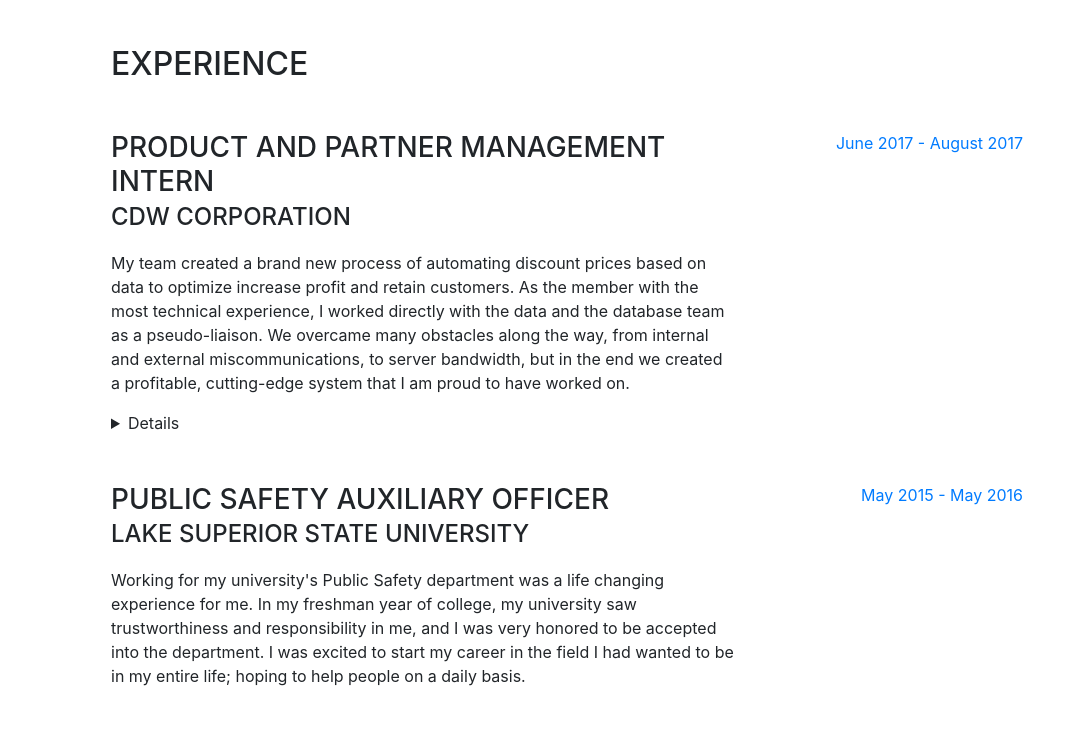
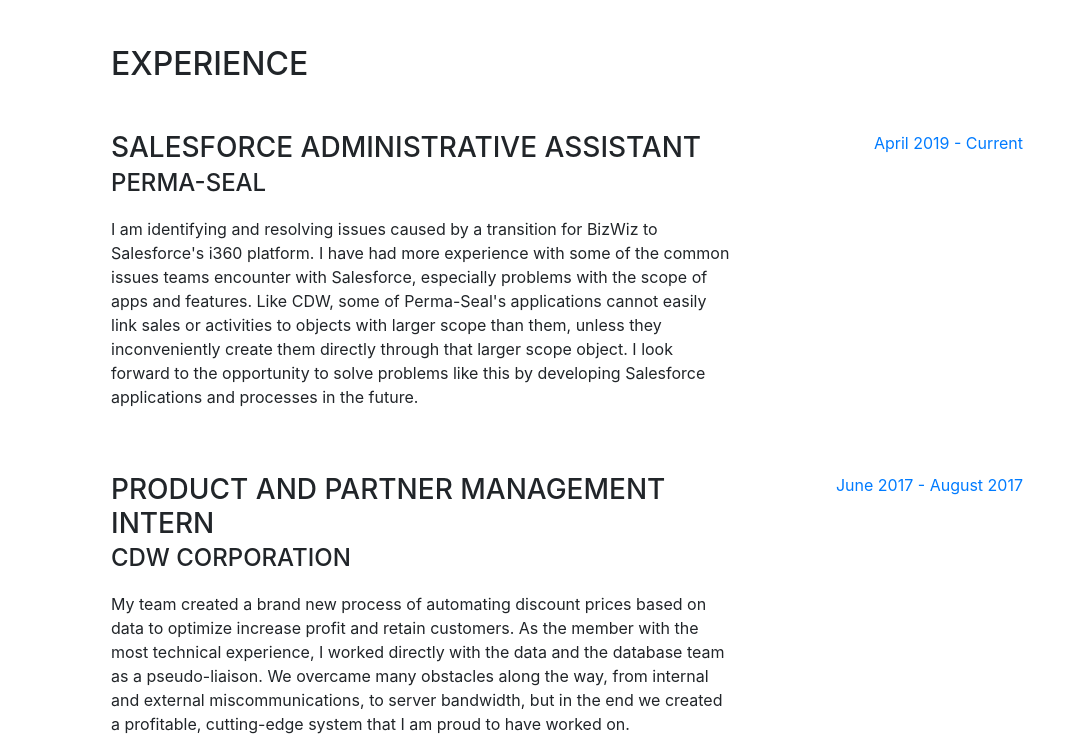
Before and after one commit to SteveLucasCS/Portfolio_Live, a website with bundled scripts: page public/index.html in a window 1280 px wide. Shown: the part 804-1553 px from the top of the page, without its empty margins (209-1280 px from the left). Built offline with nearby package versions, Linux system fonts and the light colour scheme; files whose address does not match are found by name; a web font is replaced by a local one.

Commit message:
Added Perma-Seal job to experience

```diff
--- a/public/index.html
+++ b/public/index.html
@@ -96,7 +96,23 @@
     <section class="resume-section p-3 p-lg-5 d-flex justify-content-center" id="experience">
       <div class="w-100">
         <h2 class="mb-5">Experience</h2>
-
+        <div class="resume-item d-flex flex-column flex-md-row justify-content-between mb-5">
+          <div class="resume-content">
+          <h3 class="mb-0">Salesforce Administrative Assistant</h3>
+          <div class="subheading mb-3">Perma-Seal</div>
+            <p>
+              I am identifying and resolving issues caused by a transition for BizWiz to Salesforce's i360 platform.
+              I have had more experience with some of the common issues teams encounter with Salesforce, especially
+              problems with the scope of apps and features. Like CDW, some of Perma-Seal's applications cannot easily
+              link sales or activities to objects with larger scope than them, unless they inconveniently create them
+              directly through that larger scope object. I look forward to the opportunity to solve problems like this
+              by developing Salesforce applications and processes in the future.
+            </p>
+          </div>
+          <div class="resume-date text-md-right">
+            <span class="text-primary">April 2019 - Current</span>
+          </div>
+        </div>
         <div class="resume-item d-flex flex-column flex-md-row justify-content-between mb-5">
           <div class="resume-content">
             <h3 class="mb-0">Product and Partner Management Intern</h3>
@@ -110,7 +126,7 @@
               bandwidth, but in the end we
               created a profitable, cutting-edge system that I am proud to have worked on.
             </p>
-            <details>
+
             <h4>Salesforce Administrator</h4>
             <p>
               As a Salesforce administrator and amateur developer, I worked to enhance our capabilities and
@@ -135,7 +151,6 @@
 
             <i>I will forever be greatful for this opportunity to develop my business mindset by getting
               experience in diverse areas at a fantastic company.</i>
-            </details>
           </div>
           <div class="resume-date text-md-right">
             <span class="text-primary">June 2017 - August 2017</span>
```
Lines whose indentation alone changed are shown as unchanged.
